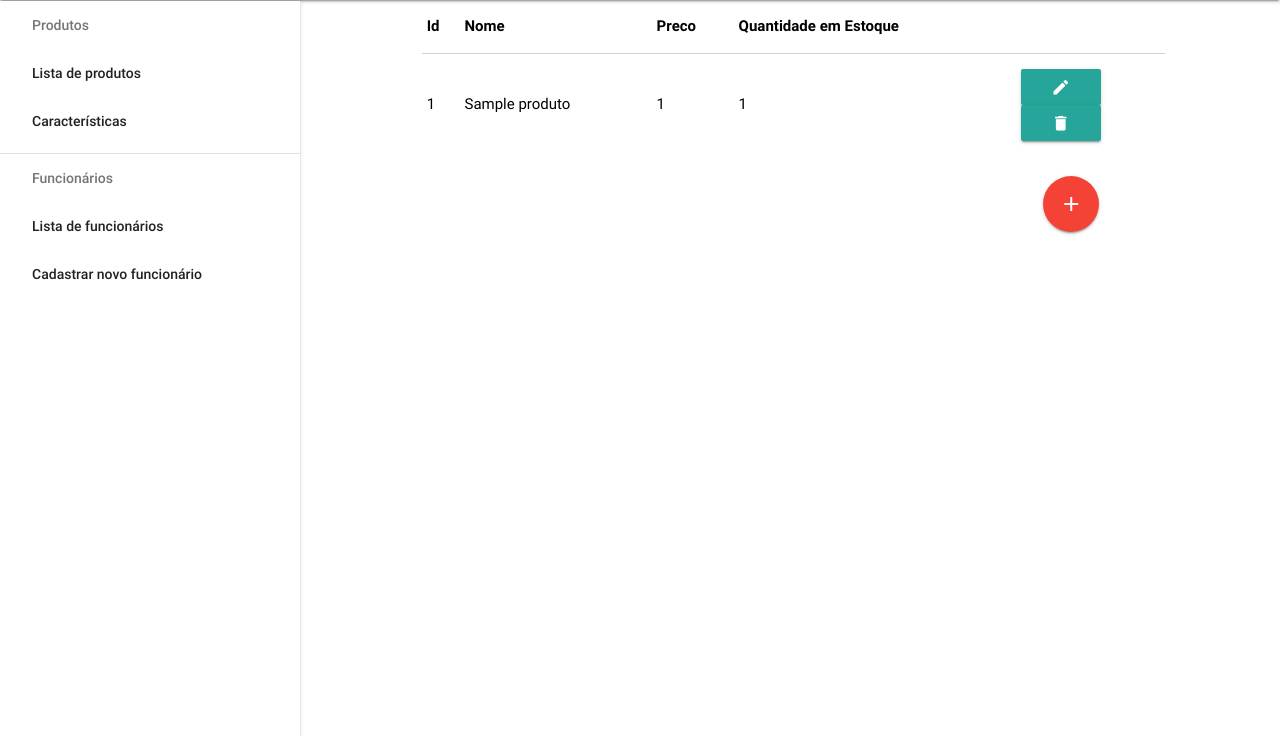
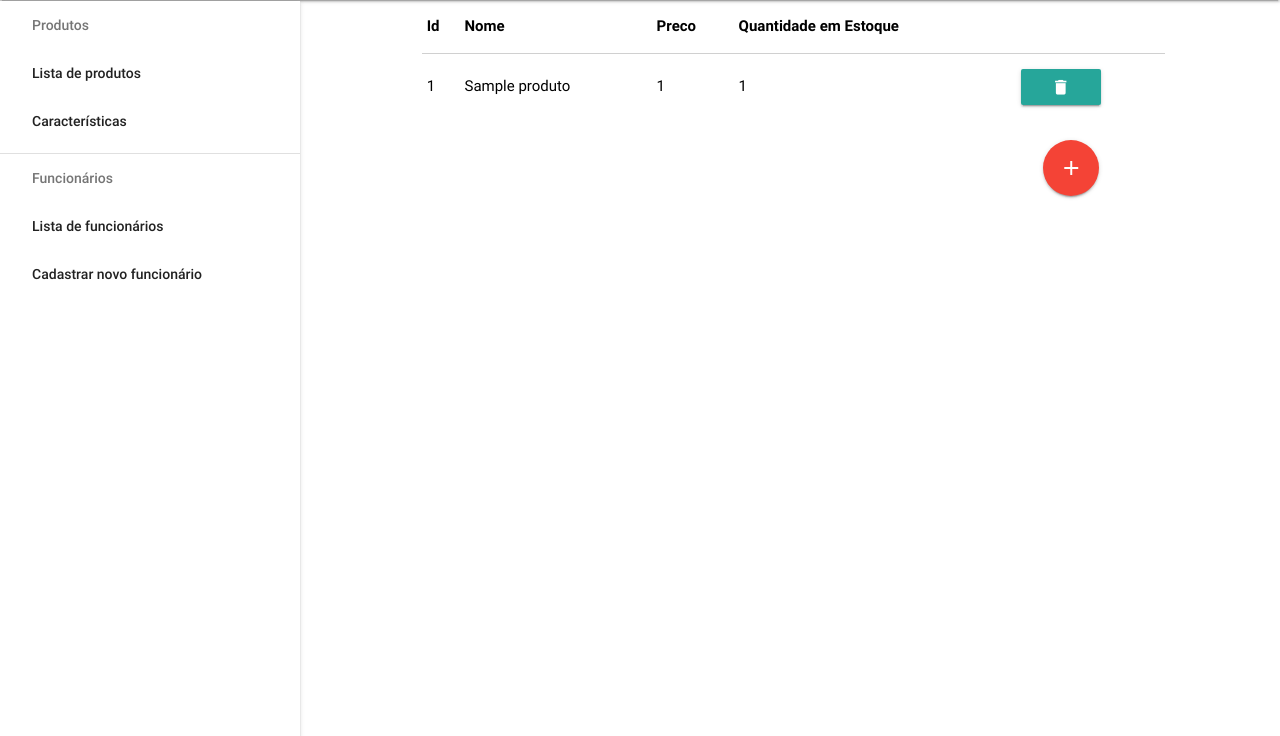
Before and after one commit to MarechalLima/projeto-vendas, a PHP site: page /listaProdutosAdmin.php in a window 1280 px wide. Shown: the part 64-800 px from the top of the page. Run offline with PHP 8.4, Linux system fonts and the light colour scheme; the visitor is signed in with stand-in values (Sample User, id 1); tables that the repository leaves empty hold one stand-in row (values such as "Sample post").

Commit message:
botão edit de produtos removido

```diff
--- a/view/listaProdutosAdmin.php
+++ b/view/listaProdutosAdmin.php
@@ -52,8 +52,6 @@
               <td><?= $precoProd ?></td>
               <td><?= $qtdProd ?></td>
               <td>
-                <button class="btn" name="button"><i class="material-icons">edit</i></button>
-
                 <form method="POST" action="deleteProduto.php">
                     <input type="number" name="idprod" hidden="true" value="<?= $idProd ?>">
                     <button class="btn" name="button"><i class="material-icons">delete</i></button>
```
